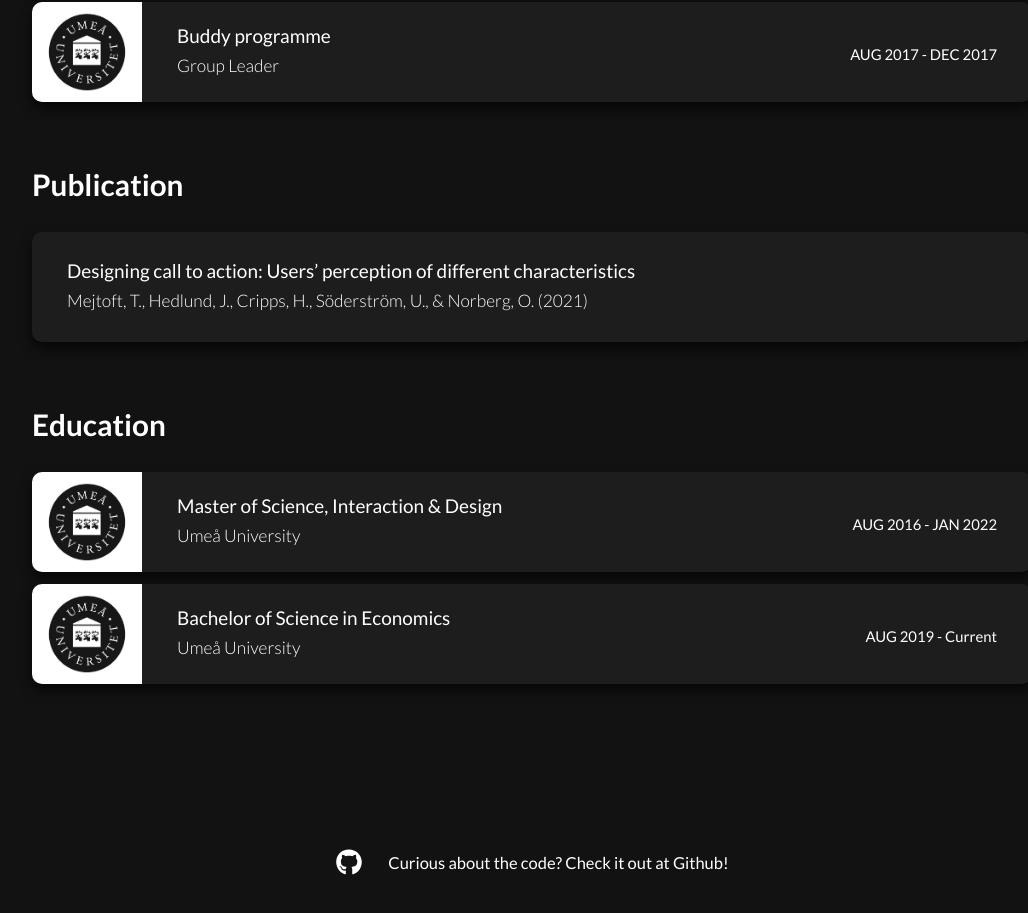
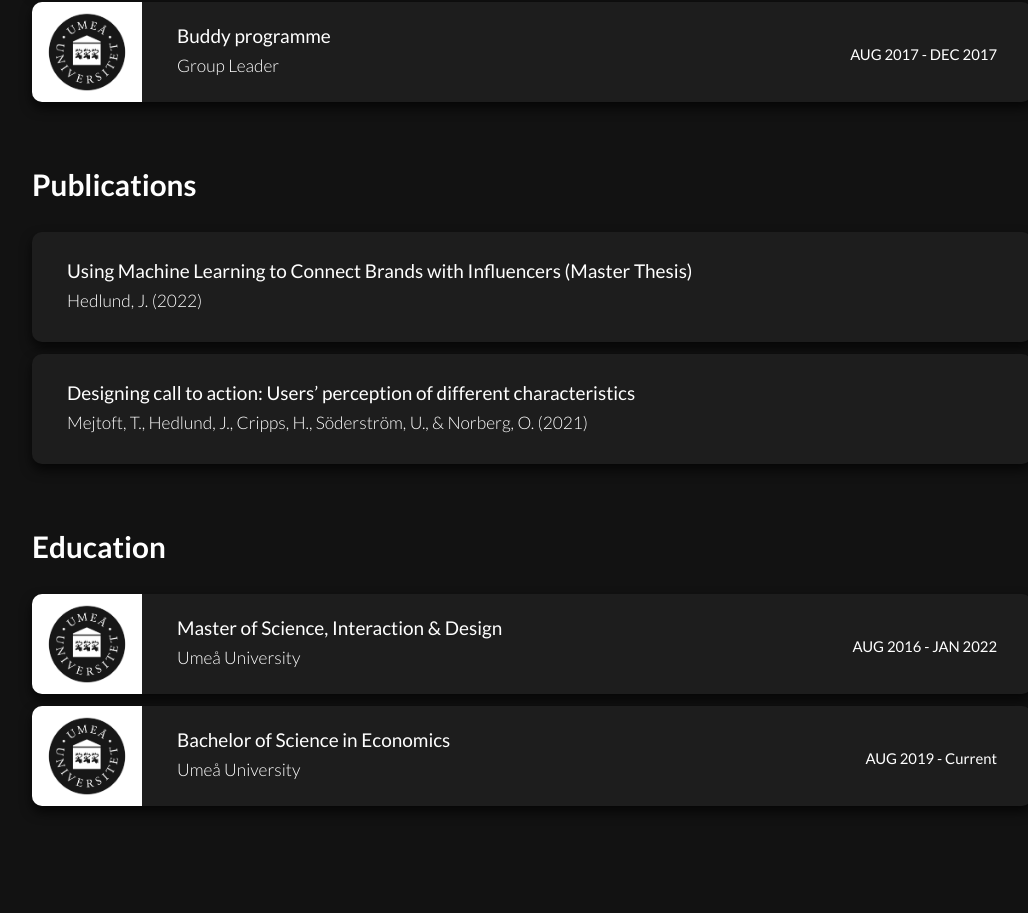
Before and after one commit to JonathanHedlund/portfolio, a Next.js app: page /portfolio in a window 1280 px wide. Shown: the part 1463-2376 px from the top of the page, without its empty margins (108-1136 px from the left). Built offline with nearby package versions, Linux system fonts and the light colour scheme.

Commit message:
Master thesis now in publications

```diff
--- a/components/experiences/PublicationsContainer.js
+++ b/components/experiences/PublicationsContainer.js
@@ -6,7 +6,11 @@ import styles from '../../styles/Experience.module.css'
 const PublicationsContainer = () => {
     return (
         <div  className={styles.experienceContainer}>
-            <ExperienceHeader header="Publication" button={false}/>
+            <ExperienceHeader header="Publications" button={false}/>
+            <PublicationItem
+                link="http://urn.kb.se/resolve?urn=urn:nbn:se:umu:diva-192335"
+                header="Using Machine Learning to Connect Brands with Influencers (Master Thesis)"
+                role="Hedlund, J. (2022)"/>
             <PublicationItem
                 link="https://press.um.si/index.php/ump/catalog/book/581"
                 header="Designing call to action: Users’ perception of different characteristics"
--- a/pages/portfolio/idagochinatt.js
+++ b/pages/portfolio/idagochinatt.js
@@ -51,12 +51,12 @@ const idagochinatt = () => {
                     text="Being the project manager for a large event like this was a fun
                     and challenging experience. Organizing an event with such a large time span as this one was
                     something I had never done before. I'm delighted by how the event turned out and grateful
-                    for the experience I gained through it. The picture below is of my classmates and I took at
+                    for the experience I gained through it. The picture below is of my classmates and I at
                     the 2019 event." />
                     <PortfolioImage img="/klassfoto.jpg" />
                     <PortfolioText
                     text='In addition to being the project manager for the 2019 iteration, I was a part of the "IDag"
-                    team in charge of the first part of the event in 2018. At the event, I acted as the host together
+                    team in charge of the first part of the event in 2018. At the event, I acted as host together
                     with my friend Sam Darrehshourian, where the picture below is taken.' />
                     <PortfolioImage img="/konferencie.jpeg" />
                 </div>
```
